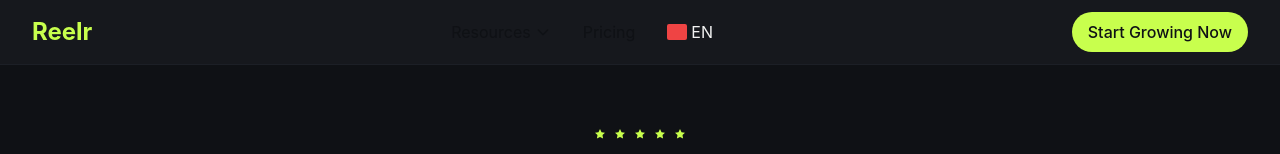
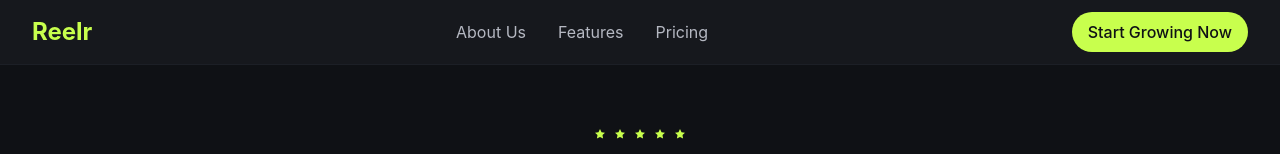
Before and after one commit to Ajay70452/clipking_landing, a Next.js app: page / in a window 1280 px wide. Shown: the top 154 px of the page. Built offline with nearby package versions, Linux system fonts and the light colour scheme.

Commit message:
Update nav: replace language selector with About Us, Features, Pricing links
Co-Authored-By: Claude Sonnet 4.6 <noreply@anthropic.com>

```diff
--- a/src/components/AITools.tsx
+++ b/src/components/AITools.tsx
@@ -137,7 +137,7 @@ const tools = [
 
 export default function AITools() {
   return (
-    <section className="py-20 bg-dark-bg">
+    <section id="features" className="py-20 bg-dark-bg">
       <div className="max-w-7xl mx-auto px-4 sm:px-6 lg:px-8">
         <h2 className="text-3xl md:text-4xl font-bold text-text-primary text-center mb-16">
           AI Tools That Drive Growth
--- a/src/components/Header.tsx
+++ b/src/components/Header.tsx
@@ -17,23 +17,15 @@ export default function Header() {
 
           {/* Desktop Navigation */}
           <nav className="hidden md:flex items-center gap-8">
-
-            <div className="relative group">
-              <button className="flex items-center gap-1 text-dark-bg hover:text-text-muted transition-colors">
-                Resources
-                <svg className="w-4 h-4" fill="none" stroke="currentColor" viewBox="0 0 24 24">
-                  <path strokeLinecap="round" strokeLinejoin="round" strokeWidth={2} d="M19 9l-7 7-7-7" />
-                </svg>
-              </button>
-            </div>
-            <a href="/#pricing" className="text-dark-bg hover:text-text-muted transition-colors">
+            <Link href="/about" className="text-text-secondary hover:text-text-primary transition-colors">
+              About Us
+            </Link>
+            <a href="/#features" className="text-text-secondary hover:text-text-primary transition-colors">
+              Features
+            </a>
+            <a href="/#pricing" className="text-text-secondary hover:text-text-primary transition-colors">
               Pricing
             </a>
-            <div className="flex items-center gap-1 text-text-primary">
-              <span className="w-5 h-4 bg-red-500 rounded-sm flex items-center justify-center text-white text-xs">
-              </span>
-              EN
-            </div>
           </nav>
 
           <div className="hidden md:flex items-center gap-3">
@@ -61,8 +53,8 @@ export default function Header() {
         {isMenuOpen && (
           <div className="md:hidden py-4 border-t border-dark-surface2">
             <nav className="flex flex-col gap-4">
-
-              <a href="/contact" className="text-text-primary hover:text-primary transition-colors">Contact</a>
+              <Link href="/about" className="text-text-primary hover:text-primary transition-colors">About Us</Link>
+              <a href="/#features" className="text-text-primary hover:text-primary transition-colors">Features</a>
               <a href="/#pricing" className="text-text-primary hover:text-primary transition-colors">Pricing</a>
               <div className="flex flex-col gap-3 pt-4 border-t border-dark-surface2">
                 <a href="/#waitlist" className="px-4 py-2 bg-primary text-dark-bg font-medium rounded-full hover:bg-primary-hover transition-colors text-center inline-block">
```
